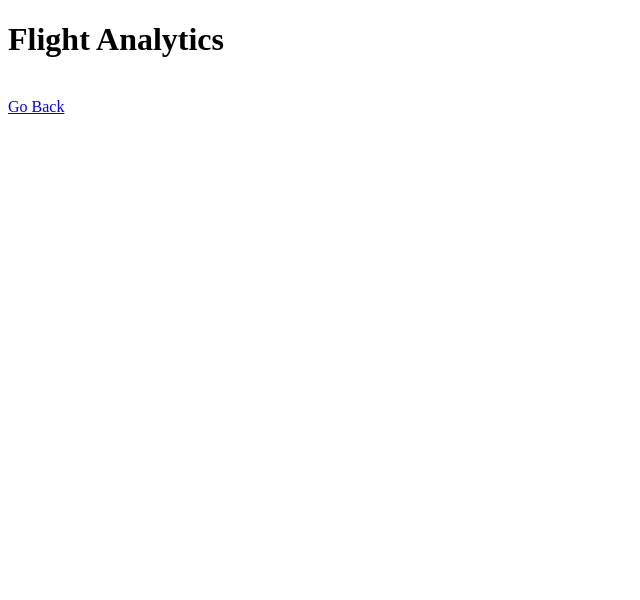
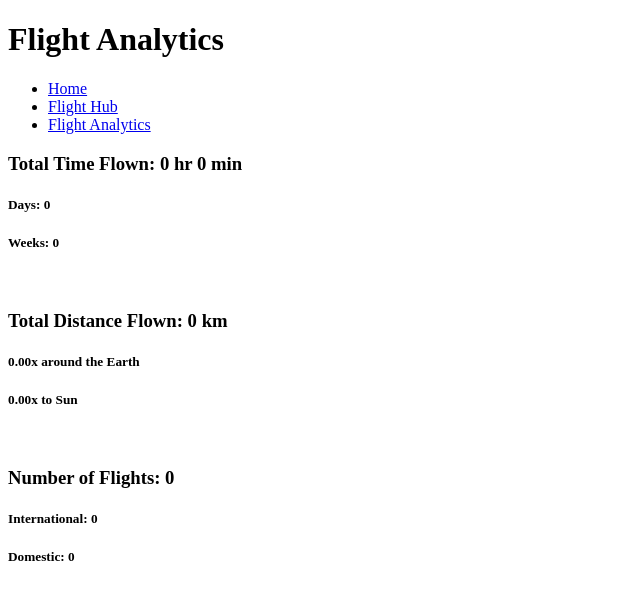
Before and after one commit to Aadit1004/Personal-Flight-Logbook, a plain HTML site: page analytics.html in a window 1280 px wide. Shown: the whole page, without its empty margins (0-640 px from the left). Drawn offline with Linux system fonts and the light colour scheme.

Commit message:
Completed flight hub table html and worked on main statistics for analytics html

```diff
--- a/analytics.html
+++ b/analytics.html
@@ -7,7 +7,36 @@
     <title>Flight Analytics</title>
 </head>
 <body>
-    <h1>Flight Analytics</h1> <br>
-    <a href="./index.html">Go Back</a>
+    <header>
+        <h1>Flight Analytics</h1>
+        <nav>
+            <ul class="Navigation Menu">
+                <li><a href="./index.html">Home</a></li>
+                <li><a href="./hub.html">Flight Hub</a></li>
+                <li><a href="./analytics.html">Flight Analytics</a></li>
+            </ul>
+        </nav>
+    </header>
+    <main>
+        <div id="mainStatistics">
+            <h3 id="totalTimeText">Total Time Flown: <span id="totalTimeValueHr">0</span> hr <span id="totalTimeValueMin">0</span> <span id="zeroOrNotMins">min</span></h3>
+            <h5 id="totalTimeDaysText">Days: <span id="totalTimeDaysVal">0</span></h5>
+            <h5 id="totalTimeWeeksText">Weeks: <span id="totalTimeWeeksVal">0</span></h5>
+                <br>
+            <h3 id="totalDistanceText">Total Distance Flown: <span id="totalDistanceValue">0</span> km</h3>
+            <h5 id="timesAroundEarthText"><span id="timesAroundEarthValue">0.00</span>x around the Earth</h5>
+            <h5 id="distanceToSunText"><span id="distanceToSunValue">0.00</span>x to Sun</h5>
+                <br>
+            <h3 id="numberOfFlightsText">Number of Flights: <span id="numberOfFlightsValue">0</span></h3>
+            <h5 id="numberOfFlightsIntl">International: <span id="internationalVal">0</span></h5>
+            <h5 id="numberOfFlightsDomestic">Domestic: <span id="domesticVal">0</span></h5>
+        </div>
+        <div id="moreStatistics">
+            <!-- TODO -->
+        </div>
+    </main>
+    <footer>
+
+    </footer>
 </body>
 </html>
```
Also changed, not shown: hub.html (+31 -2 lines), index.html (+17 -4 lines).
